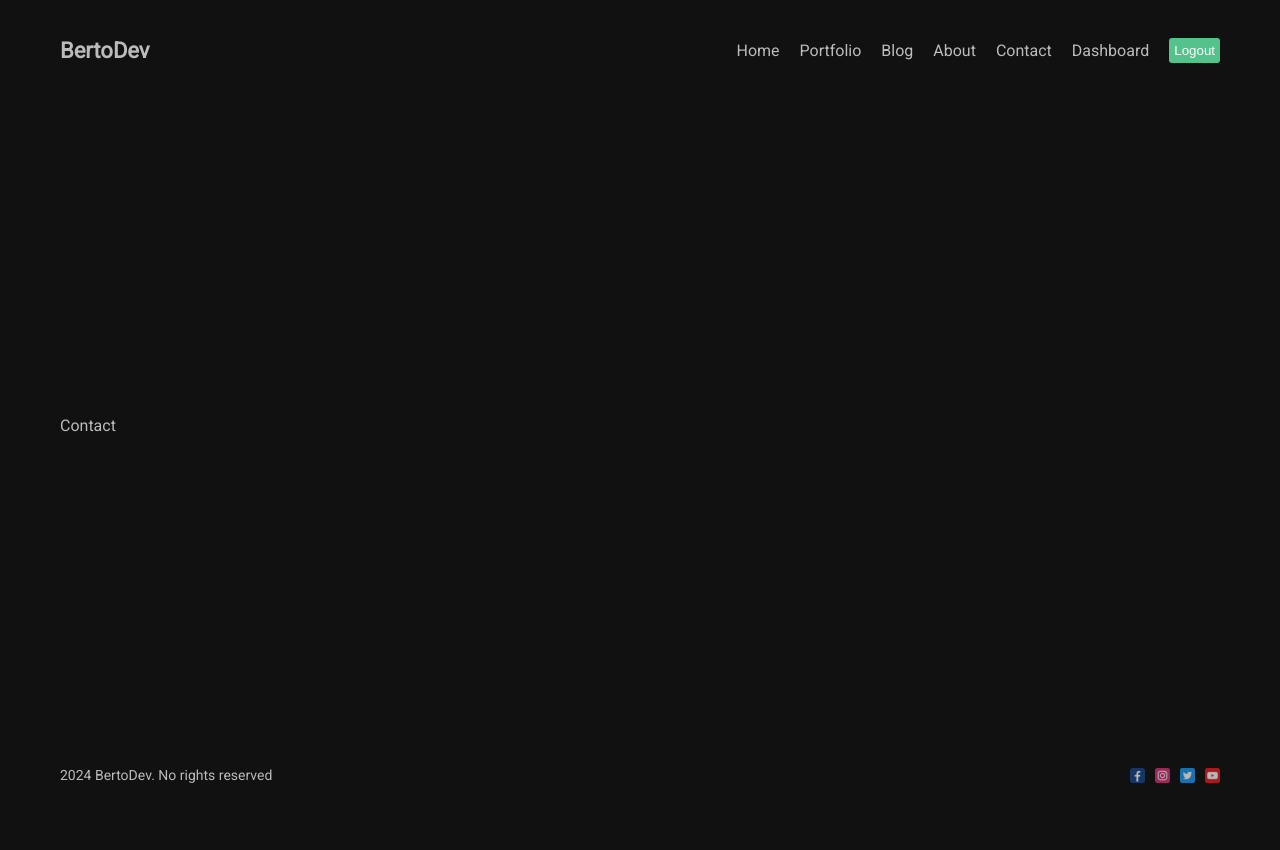
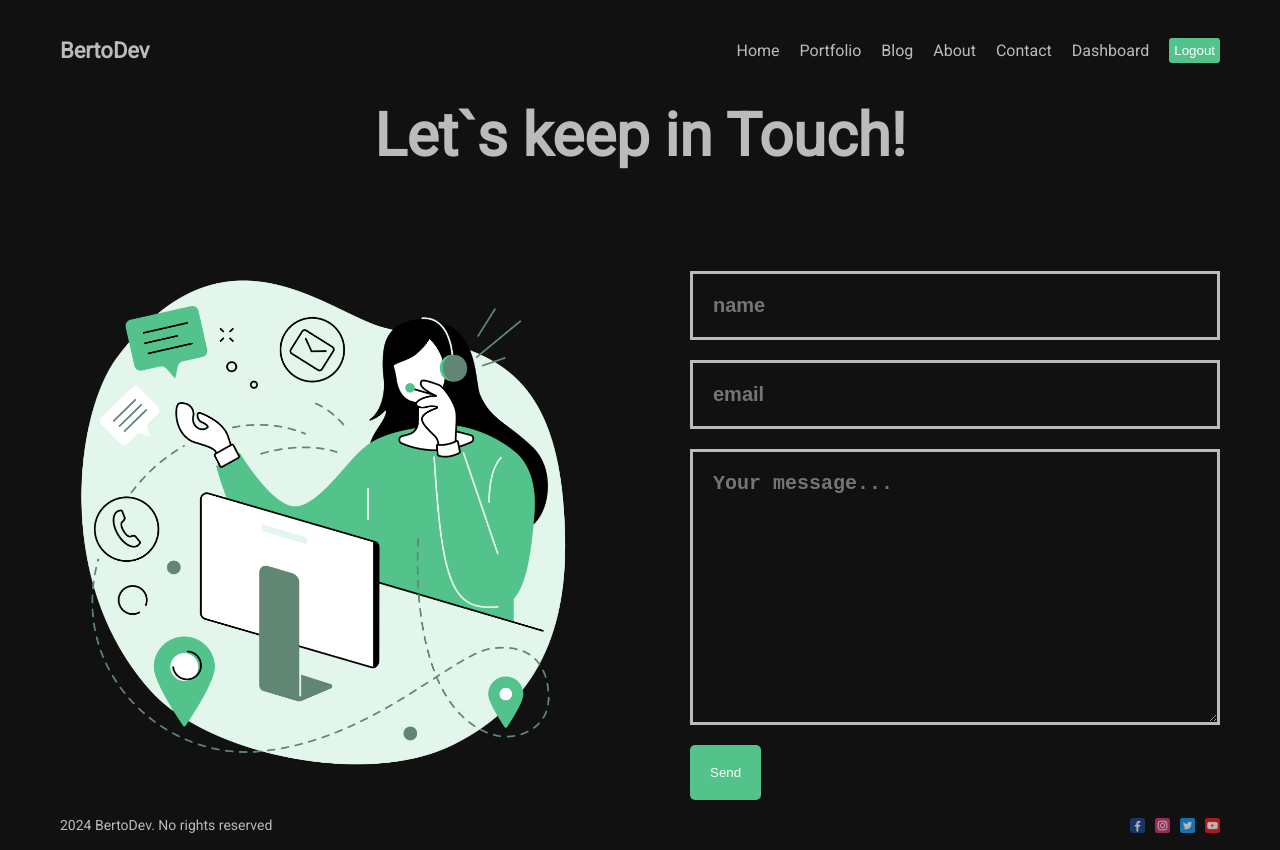
Before and after one commit to BertoRamosM/Next-tutorial-refresh, a Next.js app: page /contact in a window 1280 px wide. Before the commit the page ends 800 px from the top, so only its background shows below. Built offline with nearby package versions, Linux system fonts and the light colour scheme.

Commit message:
styling contact page

```diff
--- a/src/app/contact/page.jsx
+++ b/src/app/contact/page.jsx
@@ -1,10 +1,31 @@
 import React from 'react'
 import styles from "./page.module.css"
+import Image from 'next/image';
+import Button from '@/components/Button/Button';
 
 const Contact = () => {
   return (
-    <div className={styles.contact}>Contact</div>
-  )
+    <div className={styles.contact}>
+      <h1 className={styles.title}>Let`s keep in Touch!</h1>
+      <div className={styles.content}>
+        <div className={styles.imageContainer}>
+          <Image
+            src="/contact.png"
+            alt="contact link"
+            fill
+            className={styles.image}
+          />
+        </div>
+
+        <form className={styles.form}>
+          <input type="text" placeholder="name" className={styles.input} />
+          <input type="email" placeholder="email" className={styles.input} />
+          <textarea className={styles.textArea} cols="30" rows="10" placeholder='Your message...'></textarea>
+          <Button url="#" text="Send"/>
+        </form>
+      </div>
+    </div>
+  );
 }
 
 export default Contact
--- a/src/app/contact/page.module.css
+++ b/src/app/contact/page.module.css
@@ -1,2 +1,54 @@
 .container{
 }
+
+.title{
+  font-size: 60px;
+  margin-bottom: 100px;
+  text-align: center;
+}
+
+.content{
+  display: flex;
+  gap: 100px;
+  align-items: center;
+}
+
+.imageContainer{
+  flex: 1;
+  height: 500px;
+  position: relative;
+}
+
+
+
+.form{
+  flex: 1;
+  display: flex;
+  flex-direction: column;
+  gap: 20px;
+}
+
+.input, .textArea{
+padding: 20px;
+background-color: transparent;
+border: none;
+outline: none;
+color: #bbb;
+font-size: 20px;
+font-weight: bold;
+border: 3px solid #bbb;
+}
+
+.image{
+  object-fit: contain;
+  animation: move 3s infinite ease alternate;
+}
+
+@keyframes move {
+  from{
+    transform: translateY(-15px);
+  }
+  to{
+    transform: translateY(0px) scale(1.03);
+  }
+}
--- a/src/app/page.module.css
+++ b/src/app/page.module.css
@@ -30,4 +30,14 @@
   width: 100%;
   height: 500px;
   object-fit: cover;
+    animation: move 3s infinite ease alternate;
 }
+
+@keyframes move {
+  from{
+    transform: translateY(-10px);
+  }
+  to{
+    transform: translateY(10px);
+  }
+}
```
Also changed, not shown: src/app/about/page.jsx (+5 -4 lines), src/app/about/page.module.css (+15 -0 lines).
